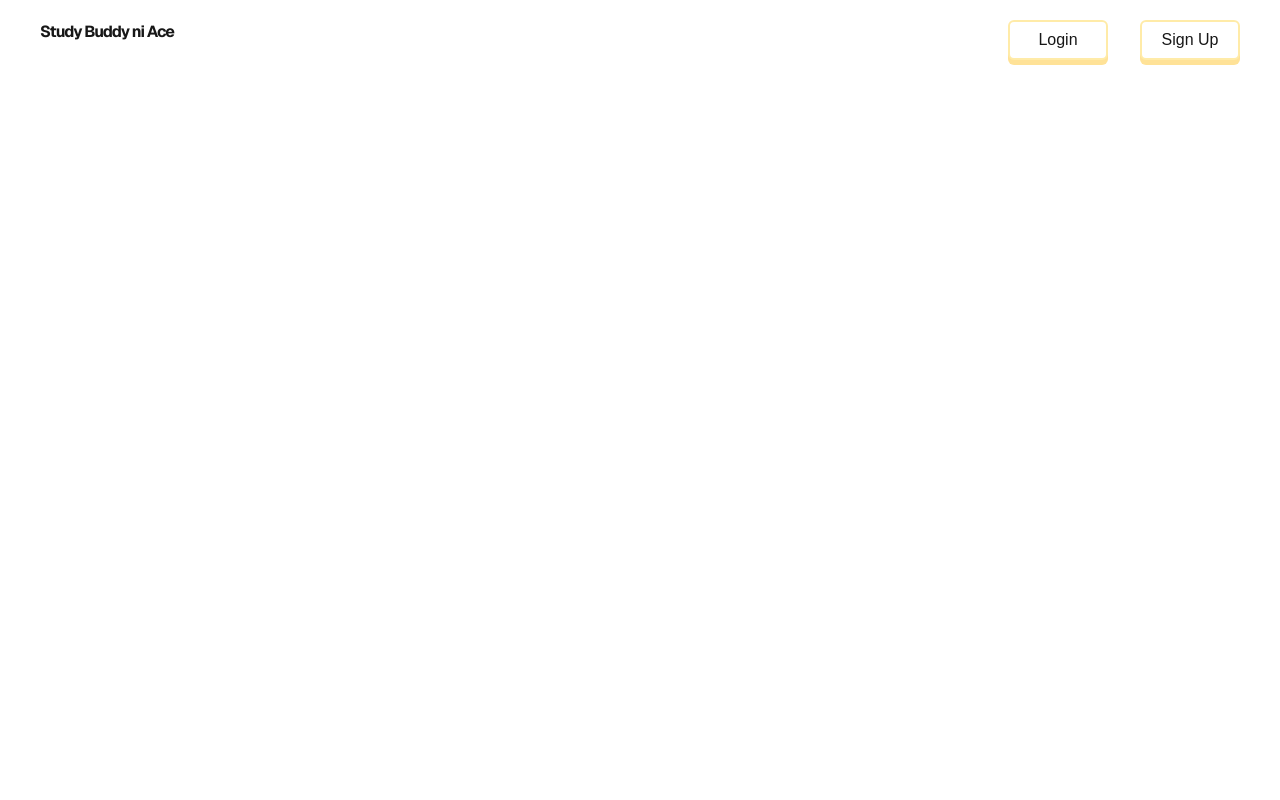
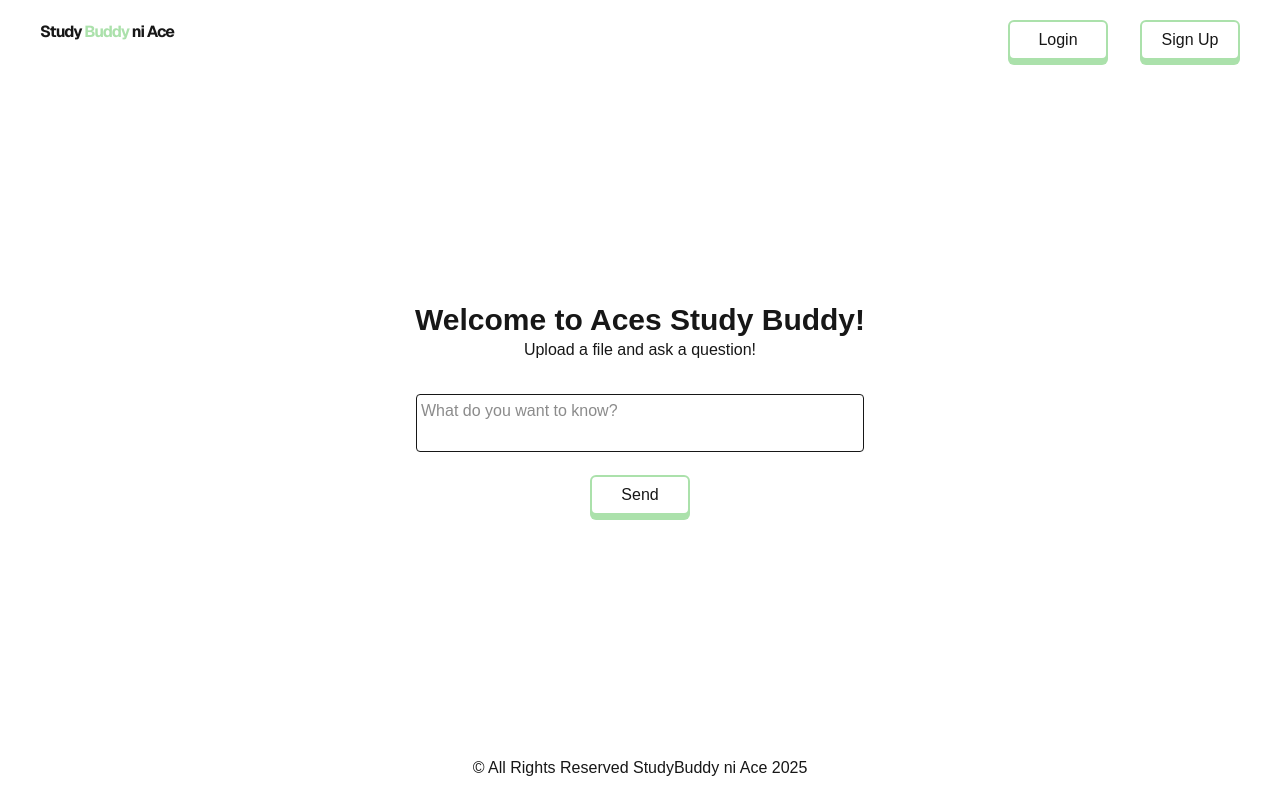
Before and after one commit to eys10/Study-Buddy, a Next.js app: page / in a window 1280 px wide. Built offline with nearby package versions, Linux system fonts and the light colour scheme.

Commit message:
added home page

```diff
--- /dev/null
+++ b/app/components/Footer.tsx
@@ -0,0 +1,9 @@
+export default function Footer(){
+    return(
+        <>
+            <footer className="flex mx-auto p-5">
+                <div>© All Rights Reserved StudyBuddy ni Ace 2025</div>
+            </footer>
+        </>
+    )
+}
--- a/app/components/Logo.tsx
+++ b/app/components/Logo.tsx
@@ -3,7 +3,7 @@ export default function Logo(){
         <>
             <div className="flex justify-between">
             {/* logo */}
-            <h1 className="font-sans font-bold tracking-[-1px]">Study Buddy ni Ace</h1>
+            <h1 className="font-sans font-bold tracking-[-1px]">Study <span className="text-[#abe1ab]">Buddy</span> ni Ace</h1>
             </div>
         </>
     )
--- /dev/null
+++ b/app/components/forms/FormChat.tsx
@@ -0,0 +1,21 @@
+export default function FormChat(){
+    return(
+        <form
+            data-loading="false"
+            className="max-w-md w-full mx-auto flex-1 sticky bottom-10 flex flex-col gap-2 bg-white"
+         >
+        <div className="form-control">
+        <textarea
+          name="message"
+          placeholder="What do you want to know?"
+          className="w-full p-1 border rounded resize-none"
+        ></textarea>
+      </div>
+      <div className="flex justify-center mt-2">
+        <button type="submit" className="button button--default">
+          Send
+        </button>
+      </div>
+    </form>
+    )
+}
--- a/app/globals.css
+++ b/app/globals.css
@@ -26,12 +26,18 @@ body {
 }
 
 .button{
-  @apply flex border-2 border-[#ffeba8] w-25 h-10 justify-center items-center rounded-md
-  shadow-[0px_5px_0px_0px_#ffe297]
-  hover:shadow-[0px_0px_0px_0px_#ffe297] transition duration-200;
+  @apply flex border-2 border-[#abe1ab] w-25 h-10 justify-center items-center rounded-md
+  shadow-[0px_5px_0px_0px_#abe1ab]
+  hover:shadow-[0px_0px_0px_0px_#abe1ab] transition duration-200;
 
   &.button--default{
     @apply bg-white
   }
 
 }
+
+form{
+  input,text-area{
+    @apply border rounded-md
+  }
+}
--- a/app/login/page.tsx
+++ b/app/login/page.tsx
@@ -1,12 +1,12 @@
 import Link from "next/link";
+import Default from "../templates/Default";
 
 export default function Login(){
     return(
         <section>
-            <div className="flex flex-col items-center">
-                LOGIN PAGE
-                <Link href="/">Back to Home</Link>
-            </div>
+            <Default>
+                <h1>LOGIN PAGE</h1>
+            </Default>
         </section>
     )
 }
--- a/app/page.tsx
+++ b/app/page.tsx
@@ -1,12 +1,25 @@
 import Image from "next/image";
 import Link from "next/link";
 import Header from "./components/Header";
+import Default from "./templates/Default";
+import FormChat from "./components/forms/FormChat";
 
 export default function Home() {
   return (
     <>
 
-          <Header/>
+         <Default>
+          <div className="flex items-center justify-center flex-col gap-8">
+
+            <div className="flex flex-col justify-center items-center">
+              <h1 className="text-3xl font-bold">Welcome to Aces Study Buddy!</h1>
+              <p>Upload a file and ask a question!</p>
+            </div>
+
+            <FormChat/>
+
+          </div>
+         </Default>
     </>
   );
 }
--- a/app/signup/page.tsx
+++ b/app/signup/page.tsx
@@ -1,9 +1,13 @@
+import Footer from "../components/Footer";
 import Header from "../components/Header";
+import Default from "../templates/Default";
 
 export default function Signup(){
     return(
         <>
-            <Header/>
+            <Default>
+                <h1>SIGNUP PAGE</h1>
+            </Default>
         </>
     )
 
--- /dev/null
+++ b/app/templates/Default.tsx
@@ -0,0 +1,15 @@
+import Footer from "../components/Footer";
+import Header from "../components/Header";
+
+export default function Default({children, className}: {children: React.ReactNode, className?: string}){
+
+    return(
+        <div className="flex flex-col justify-between min-h-dvh">
+            <Header/>
+            <main className={`container mx-auto p-5 flex-1${className}`}>
+                {children}
+            </main>
+            <Footer/>
+        </div>
+    )
+}
```
